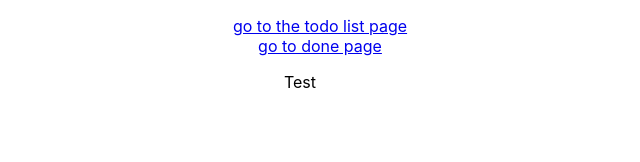
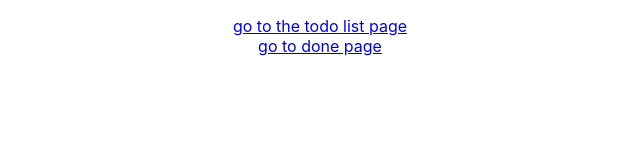
Before and after one commit to magluar/tw-react-todo-list, a React (Create React App) app: page /done in a window 1280 px wide. Shown: the top 162 px of the page, without its empty margins (340-980 px from the left). Built offline with nearby package versions, Linux system fonts and the light colour scheme.

Commit message:
[todo][magluar] feat: add function to add done todo list in done page

```diff
--- a/src/App.js
+++ b/src/App.js
@@ -2,7 +2,6 @@ import './App.css';
 import ToDoList from './features/todos/components/ToDoList';
 import {Route, Link, BrowserRouter, Switch, HashRouter} from "react-router-dom";
 import NotFoundPage from './features/notfound/NotFoundPage';
-import ToDoItem from './features/todos/components/TodoItem';
 import DoneList from './features/todos/components/DoneList';
 
 function App() {
--- a/src/features/todos/components/DoneList.js
+++ b/src/features/todos/components/DoneList.js
@@ -1,9 +1,16 @@
 import React from 'react'
+import todosSlice, { selectDoneList } from '../reducers/todosSlice';
+import { useSelector } from 'react-redux'
+import TodoItem from './TodoItem';
 
 function DoneList() {
+    const todoIds = useSelector(selectDoneList);
+
     return (
-        <div>
-            Test
+        <div>{
+            todoIds.map((todoIds) => (
+                <TodoItem key={todoIds.id} id={todoIds.id}/>
+            ))}
         </div>
     )
 }
--- a/src/features/todos/components/ToDoList.js
+++ b/src/features/todos/components/ToDoList.js
@@ -12,7 +12,7 @@ function ToDoList() {
 
     useEffect(() => {
         getTodos().then((response) => {
-            console.log(response);
+            // console.log(response);
         })
     }, [])
 
--- a/src/features/todos/reducers/todosSlice.js
+++ b/src/features/todos/reducers/todosSlice.js
@@ -1,5 +1,4 @@
 import { createSlice , createEntityAdapter, createSelector} from "@reduxjs/toolkit";
-import { createSelectorHook } from "react-redux";
 import {v4 as uuid} from "uuid";
 
 const todosAdapter = createEntityAdapter();
@@ -40,6 +39,12 @@ export const{selectIds: selectToDoIds, selectById: selectTodoIds} = todosAdapter
     (state) => state.todoList
     );
 
-export const doneSelector = createSelector(
-    state => state.entities.done === true
-);
+export const {
+    selectAll: selectTodos,
+    // selectIds: selectTodoIds,
+    selectById: selectTodoById,
+} = todosAdapter.getSelectors((state) => state.todoList);
+
+export const selectDoneList = createSelector([selectTodos], (todos) =>{
+    return todos.filter((todo) => todo.done);
+})
```
